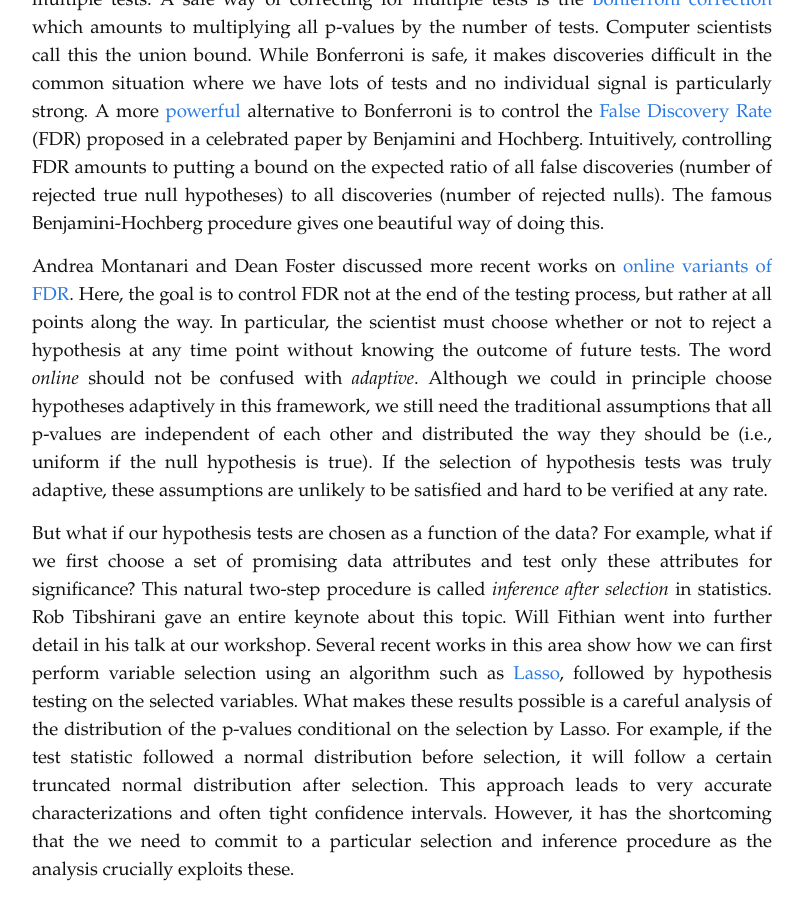
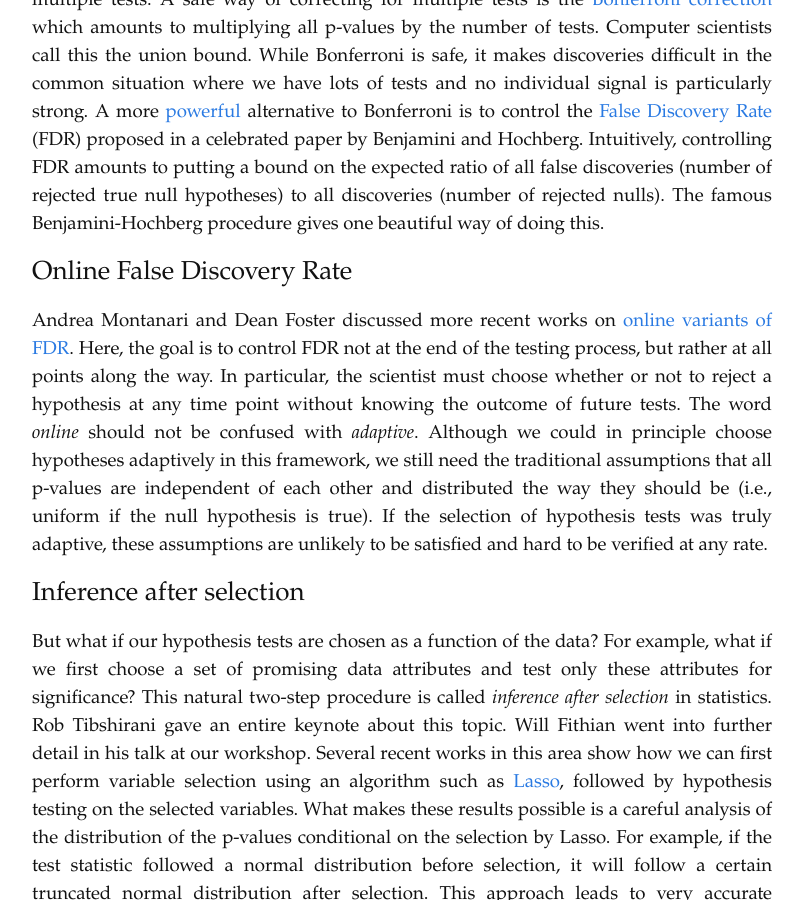
Before and after one commit to mrtzh/mrtzh.github.io, a Jekyll site: the page built from _posts/2015-12-13-adaptive-data-analysis.md, in a window 1280 px wide and 900 px high, scrolled down 1417 px. Shown: the whole window, without its empty margins (238-1041 px from the left). Built offline with Jekyll 4.4.1, drawn with Linux system fonts in a browser that asks for light colours; formulas are drawn with MathJax 3.

Commit message:
Update 2015-12-13-adaptive-data-analysis.md

```diff
--- a/_posts/2015-12-13-adaptive-data-analysis.md
+++ b/_posts/2015-12-13-adaptive-data-analysis.md
@@ -69,6 +69,8 @@ amounts to putting a bound on the expected ratio of all false discoveries
 rejected nulls). The famous Benjamini-Hochberg procedure gives one beautiful
 way of doing this.
 
+### Online False Discovery Rate
+
 Andrea Montanari and Dean Foster discussed more recent works on [online
 variants of FDR](http://arxiv.org/abs/1502.06197). Here, the goal is to control
 FDR not at the end of the testing process, but rather at all points along the
@@ -80,6 +82,8 @@ traditional assumptions that all p-values are independent of each other and
 distributed the way they should be (i.e., uniform if the null hypothesis is
 true). If the selection of hypothesis tests was truly adaptive, these
 assumptions are unlikely to be satisfied and hard to be verified at any rate.
+
+### Inference after selection
 
 But what if our hypothesis tests are chosen as a function of the data? For
 example, what if we first choose a set of promising data attributes and test
```
